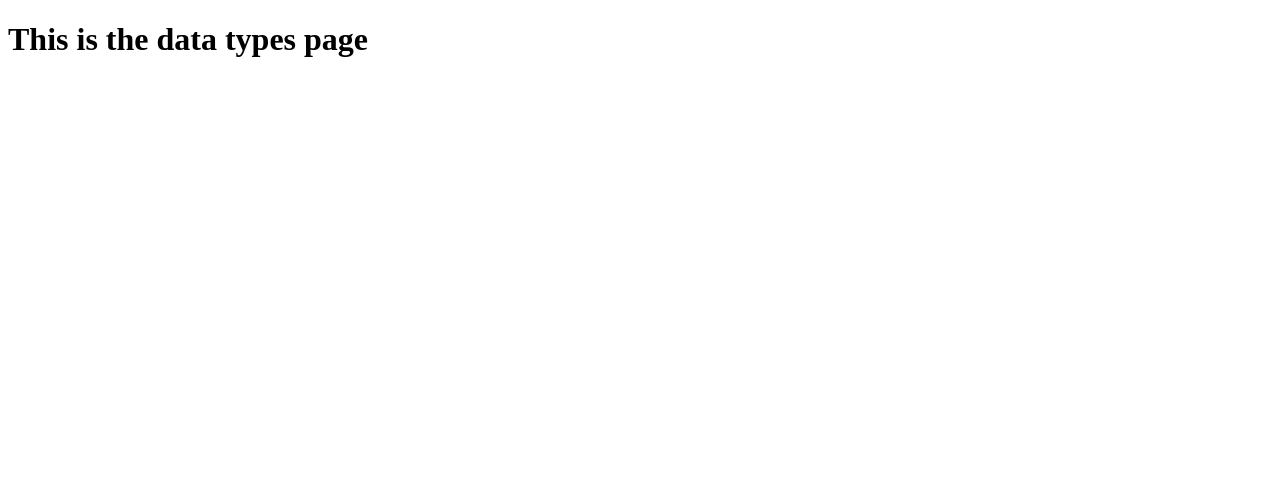
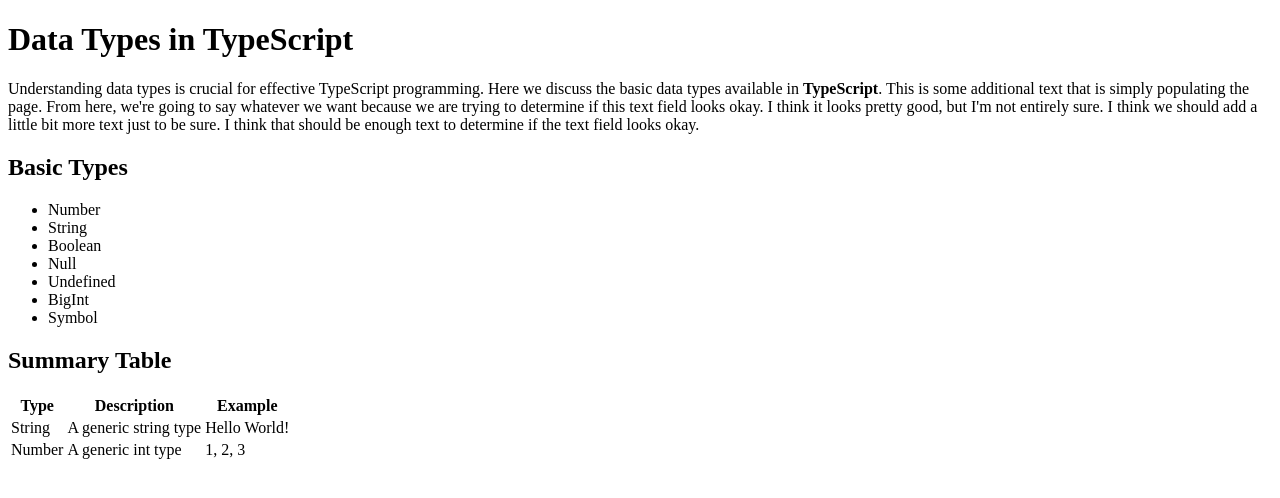
Before and after one commit to excircle/learning-typescript, a Next.js app: page /data-types in a window 1280 px wide. Shown: the top 498 px of the page. Built offline with nearby package versions, Linux system fonts and the light colour scheme.

Commit message:
Created several typography components for informational pages

```diff
--- /dev/null
+++ b/components/my-typography/list.tsx
@@ -0,0 +1,20 @@
+// List component
+import React from 'react';
+
+interface ListProps {
+    items: Array<string>;
+}
+
+const List: React.FC<ListProps> = ({ items }) => {
+    return (
+        <div>
+            <ul className="list-disc list-inside mb-4">
+                {items.map((item, index) => (
+                    <li key={index}>{item}</li>
+                ))}
+            </ul>
+        </div>
+    );
+};
+
+export default List;
--- /dev/null
+++ b/components/my-typography/subtitle.tsx
@@ -0,0 +1,14 @@
+// Subtitle component
+import React from 'react';
+
+interface SubtitleProps {
+    subtitle: string;
+}
+
+const Subtitle: React.FC<SubtitleProps> = ({ subtitle }) => {
+    return (
+        <h2 className="text-2xl font-semibold mb-4">{subtitle}</h2>
+    );
+};
+
+export default Subtitle;
--- /dev/null
+++ b/components/my-typography/table.tsx
@@ -0,0 +1,44 @@
+import React from 'react';
+
+// Define the types for the props of the Table component
+interface TableProps {
+  columns: string[];
+  children: React.ReactNode;
+}
+
+// Define the Table component
+const Table: React.FC<TableProps> = ({ columns, children }) => {
+  return (
+    <table className="min-w-full table-auto shadow-md">
+      <thead className="bg-gray-200">
+        <tr>
+          {columns.map((column, index) => (
+            <th key={index} className="px-4 py-2 text-left text-gray-600">{column}</th>
+          ))}
+        </tr>
+      </thead>
+      <tbody>
+        {children}
+      </tbody>
+    </table>
+  );
+};
+
+// Define the types for the props of the TableData component
+interface TableDataProps {
+  data: string[];
+}
+
+// Define the TableData component
+const TableData: React.FC<TableDataProps> = ({ data }) => {
+  return (
+    <tr>
+      {data.map((item, index) => (
+        <td key={index} className="border-t px-4 py-2">{item}</td>
+      ))}
+    </tr>
+  );
+};
+
+// Export the components
+export { Table, TableData };
--- /dev/null
+++ b/components/my-typography/title.tsx
@@ -0,0 +1,14 @@
+// Title component
+import React from 'react';
+
+interface TitleProps {
+    title: string;
+}
+
+const Title: React.FC<TitleProps> = ({ title }) => {
+    return (
+        <h1 className="text-3xl font-bold text-center mb-6">{title}</h1>
+    );
+};
+
+export default Title;
--- a/pages/data-types/index.tsx
+++ b/pages/data-types/index.tsx
@@ -2,12 +2,33 @@ import type { ReactElement } from 'react';
 import Layout from '@/components/layout/layout';
 import NestedLayout from '@/components/layout/nested-layout';
 import type { NextPageWithLayout } from '@/pages/_app';
+import Title from '@/components/my-typography/title';
+import Subtitle from '@/components/my-typography/subtitle';
+import List from '@/components/my-typography/list';
+import { Table, TableData } from '@/components/my-typography/table';
 
 const DataTypesPage: NextPageWithLayout = () => {
     return (
-        <div className="py-4 items-center text-center">
-            <h1>This is the data types page</h1>
-        </div>
+        <div className="max-w-4xl mx-auto p-6">
+            <Title title="Data Types in TypeScript" />
+            {/* Text */}
+            <p className="text-lg text-gray-700 mb-4">
+                Understanding data types is crucial for effective TypeScript programming.
+                Here we discuss the basic data types available in <b>TypeScript</b>. This is some additional text that
+                is simply populating the page. From here, we're going to say whatever we want because we are
+                trying to determine if this text field looks okay. I think it looks pretty good, but I'm not
+                entirely sure. I think we should add a little bit more text just to be sure. I think that should
+                be enough text to determine if the text field looks okay.
+            </p>
+            <Subtitle subtitle='Basic Types' />
+            <List items={["Number", "String", "Boolean", "Null", "Undefined", "BigInt", "Symbol"]} />
+
+            <Subtitle subtitle='Summary Table' />
+            <Table columns={["Type", "Description", "Example"]}>
+                <TableData data={["String", "A generic string type", "Hello World!"]} />
+                <TableData data={["Number", "A generic int type", "1, 2, 3"]} />
+            </Table>
+            </div>
     );
 };
 
```
